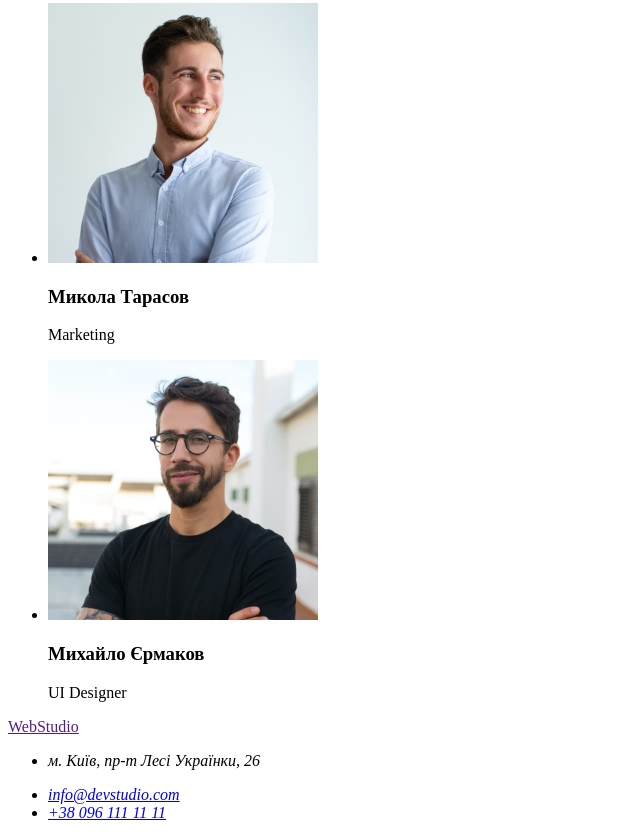
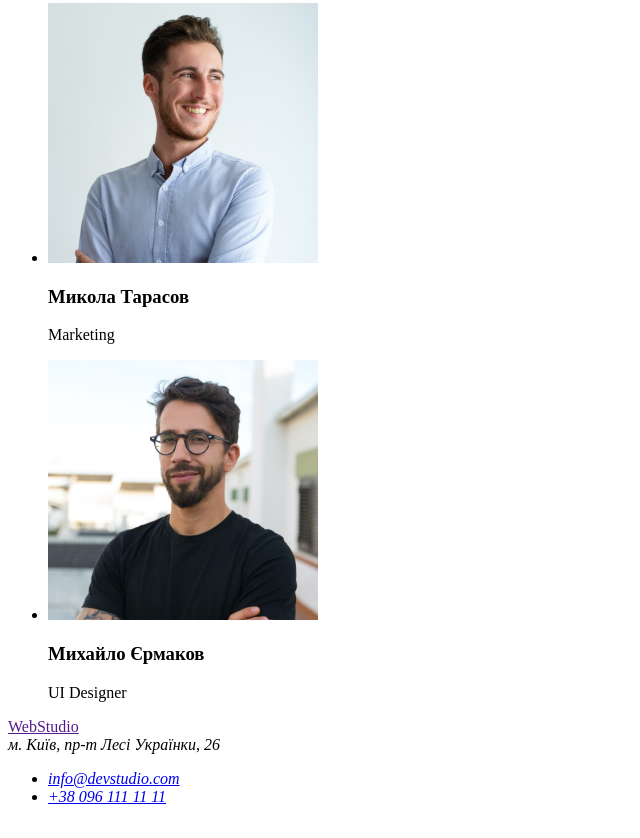
Before and after one commit to Danyashe/goit-markup-hw-01, a plain HTML site: page index.html in a window 1280 px wide. Shown: the part 2367-3205 px from the top of the page, without its empty margins (0-640 px from the left). Drawn offline with Linux system fonts and the light colour scheme.

Commit message:
Update index.html

```diff
--- a/index.html
+++ b/index.html
@@ -98,8 +98,10 @@
     <footer>
         <a href="">WebStudio</a>
         <address>
+            м. Київ, пр-т Лесі Українки, 26
+        </address>
+        <address>
             <ul>
-                <li><p>м. Київ, пр-т Лесі Українки, 26</p></li>
                 <li><a href="info@devstudio.com">info@devstudio.com</a><br></li>
                 <li><a href="+380961111111">+38 096 111 11 11</a></li>
             </ul>
```
